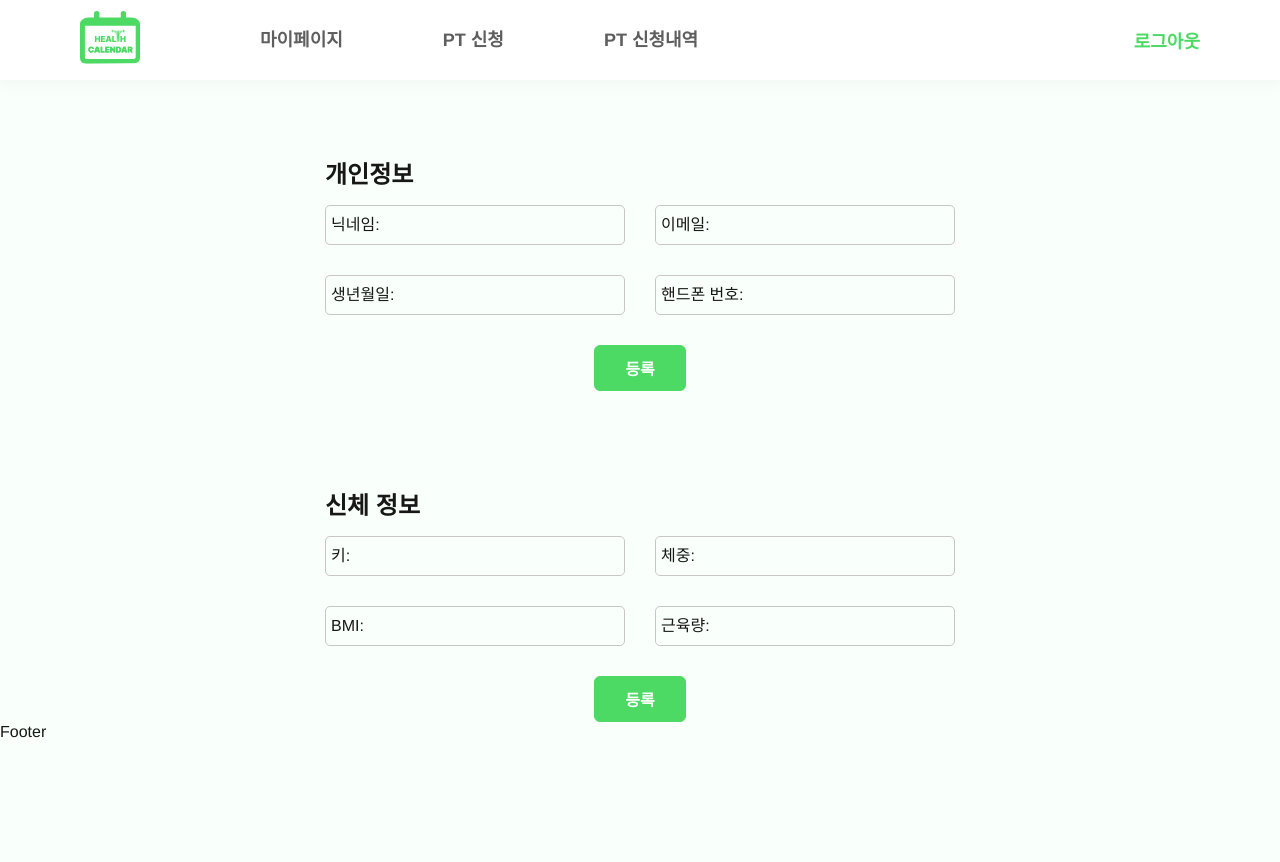
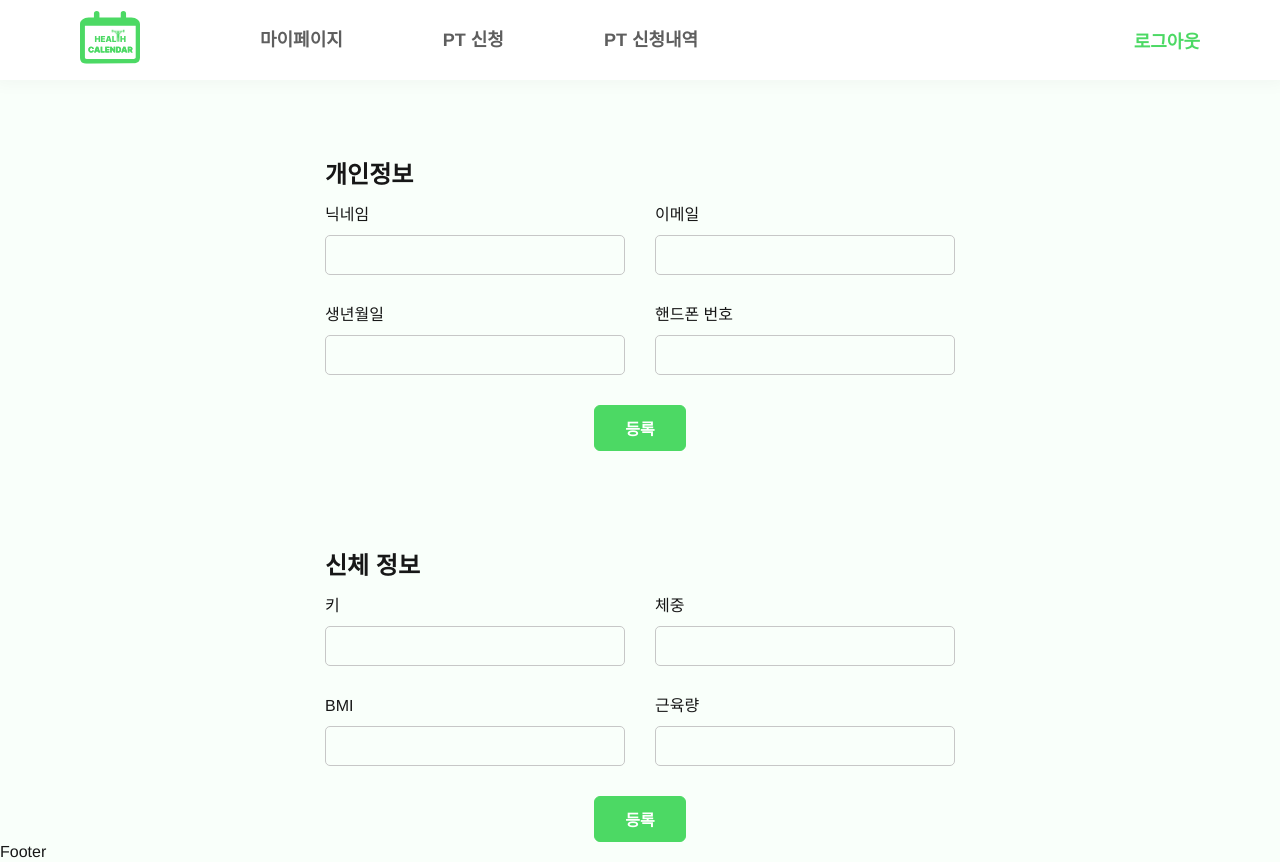
Before and after one commit to YuHyeonWook/health, a React (Vite) app: page /mypage in a window 1280 px wide. Before the commit the page ends 800 px from the top, so only its background shows below. Built offline with nearby package versions, Linux system fonts and the light colour scheme; no server answers; the database is empty.

Commit message:
design: 로그인, 유저정보 css 수정함

```diff
--- a/src/components/UserInBoby.tsx
+++ b/src/components/UserInBoby.tsx
@@ -53,10 +53,21 @@ const UserInBody = () => {
         <main>
           <UserInformationH2>신체 정보</UserInformationH2>
           <UserInformationBox>
-            <UserInformationSpan>키: {userBodyData.height}</UserInformationSpan>
-            <UserInformationSpan>체중: {userBodyData.weight}</UserInformationSpan>
-            <UserInformationSpan>BMI: {userBodyData.bmi}</UserInformationSpan>
-            <UserInformationSpan>근육량: {userBodyData.muscleMass}</UserInformationSpan>
+            <p>
+              키<UserInformationSpan>{userBodyData.height}</UserInformationSpan>
+            </p>
+            <p>
+              체중
+              <UserInformationSpan>{userBodyData.weight}</UserInformationSpan>
+            </p>
+            <p>
+              BMI
+              <UserInformationSpan>{userBodyData.bmi}</UserInformationSpan>
+            </p>
+            <p>
+              근육량
+              <UserInformationSpan>{userBodyData.muscleMass}</UserInformationSpan>
+            </p>
           </UserInformationBox>
         </main>
         <BtnBox>
--- a/src/components/UserInfo.tsx
+++ b/src/components/UserInfo.tsx
@@ -60,10 +60,22 @@ const UserInfo = () => {
             {userInfoData.photoURL && <ProfileImage src={userInfoData.photoURL} alt="프로필 이미지" />}
           </ProfileBox>
           <UserInformationBox>
-            <UserInformationSpan>닉네임: {userInfoData.userName}</UserInformationSpan>
-            <UserInformationSpan>이메일: {userInfoData.email}</UserInformationSpan>
-            <UserInformationSpan>생년월일: {userInfoData.birthday}</UserInformationSpan>
-            <UserInformationSpan>핸드폰 번호: {userInfoData.phoneNumber}</UserInformationSpan>
+            <p>
+              닉네임
+              <UserInformationSpan>{userInfoData.userName}</UserInformationSpan>
+            </p>
+            <p>
+              이메일
+              <UserInformationSpan>{userInfoData.email}</UserInformationSpan>
+            </p>
+            <p>
+              생년월일
+              <UserInformationSpan>{userInfoData.birthday}</UserInformationSpan>
+            </p>
+            <p>
+              핸드폰 번호
+              <UserInformationSpan>{userInfoData.phoneNumber}</UserInformationSpan>
+            </p>
           </UserInformationBox>
         </main>
         <BtnBox>
--- a/src/pages/SignIn.tsx
+++ b/src/pages/SignIn.tsx
@@ -4,7 +4,7 @@ import { auth, db } from '@/firebase';
 import { useNavigate } from 'react-router-dom';
 import { FirebaseError } from 'firebase/app';
 import bgLogin from '@/assets/images/bg-login.png';
-import { BgLoginImg, LogoImg, SignForm, SignSection, SignLabel, BorderBox } from '@/styles/commonSignStyle';
+import { BgLoginImg, LogoImg, SignForm, SignSection, SignLabel, BorderBox } from '@/styles/AuthStyles';
 import logo from '@/assets/images/logo.png';
 import Button from '@/components/Button';
 import { get, ref } from 'firebase/database';
--- a/src/pages/SignUp.tsx
+++ b/src/pages/SignUp.tsx
@@ -4,7 +4,7 @@ import { auth, db } from '@/firebase';
 import { useNavigate } from 'react-router-dom';
 import bgLogin from '@/assets/images/bg-login.png';
 import logo from '@/assets/images/logo.png';
-import { BgLoginImg, LogoImg, SignForm, SignSection, SignLabel, BorderBox } from '@/styles/commonSignStyle';
+import { BgLoginImg, LogoImg, SignForm, SignSection, SignLabel, BorderBox } from '@/styles/AuthStyles';
 import Button from '@/components/Button';
 import { ref, set } from 'firebase/database';
 import FormInput from '@/components/FormInput';
--- a/src/styles/commonSignStyle.ts
+++ b/src/styles/AuthStyles.ts
@@ -46,7 +46,6 @@ export const LogoImg = styled.img`
 export const SignLabel = styled.label`
   display: flex;
   flex-direction: column;
-  gap: 0.25rem;
   width: 70%;
 `;
 
--- a/src/styles/userInformation.ts
+++ b/src/styles/userInformation.ts
@@ -22,6 +22,7 @@ export const UserInformationBox = styled.div`
 `;
 
 export const UserInformationSpan = styled.span`
+  margin-top: 1rem;
   border: 1px solid var(--color-gray-light);
   border-radius: 0.5rem;
   padding: 0.5rem;
@@ -39,12 +40,14 @@ export const BtnBox = styled.div`
  * 모달 스타일
  */
 
+// 레이블을 위한 컨테이너 스타일
 export const LabelBox = styled.div`
   display: flex;
   flex-direction: column;
   gap: 1rem;
 `;
 
+// 사용자 정보 모달의 메인 컨테이너 스타일
 export const UserInformationModalBox = styled.div<UserModalBtnBoxProps>`
   display: ${({ isOpen }) => (isOpen ? 'block' : 'none')};
   position: fixed;
@@ -60,6 +63,7 @@ export const UserInformationModalBox = styled.div<UserModalBtnBoxProps>`
   height: auto;
 `;
 
+// 모달의 배경 스타일
 export const ModalBackgroundBox = styled.div<UserModalBtnBoxProps>`
   display: ${({ isOpen }) => (isOpen ? 'block' : 'none')};
   position: fixed;
```
